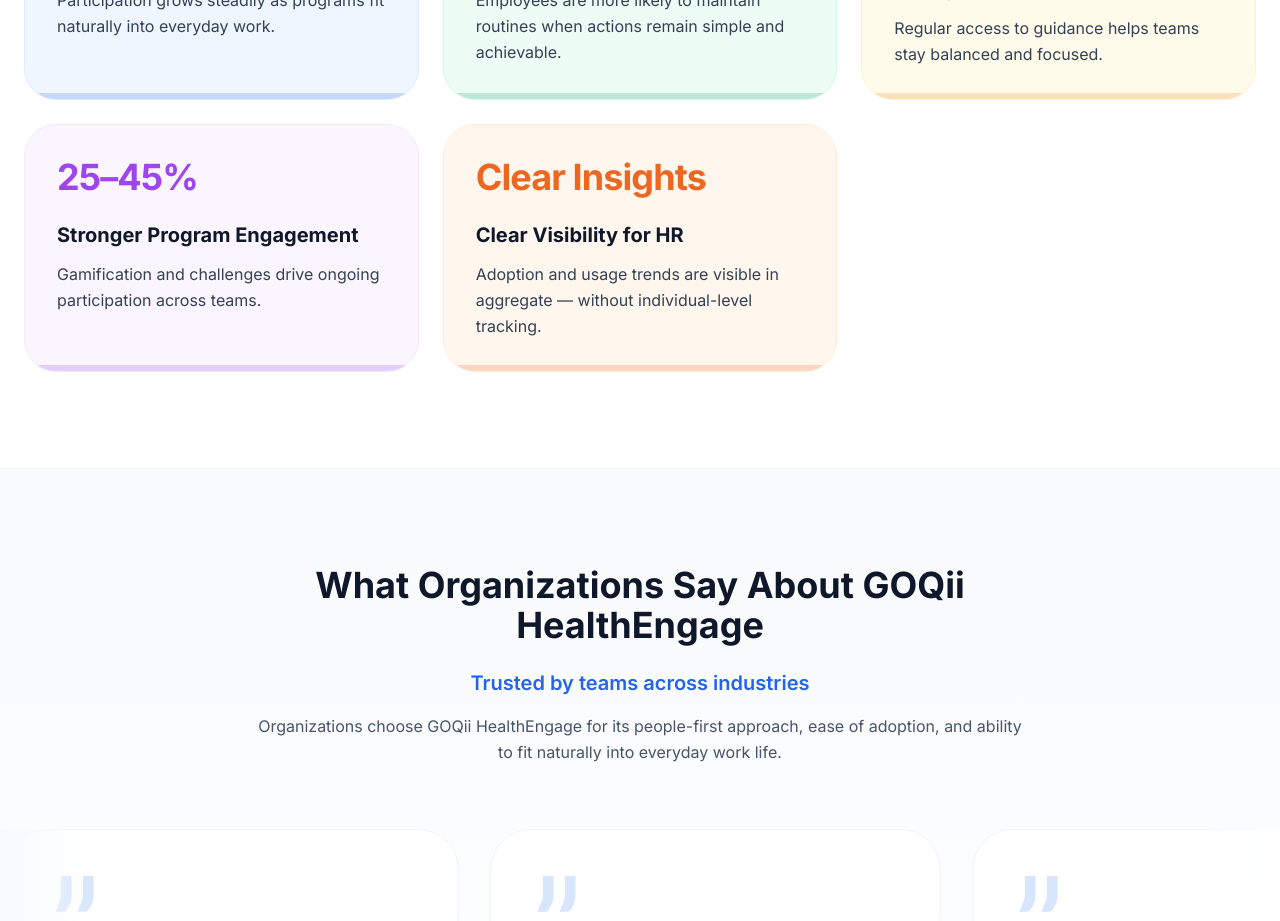
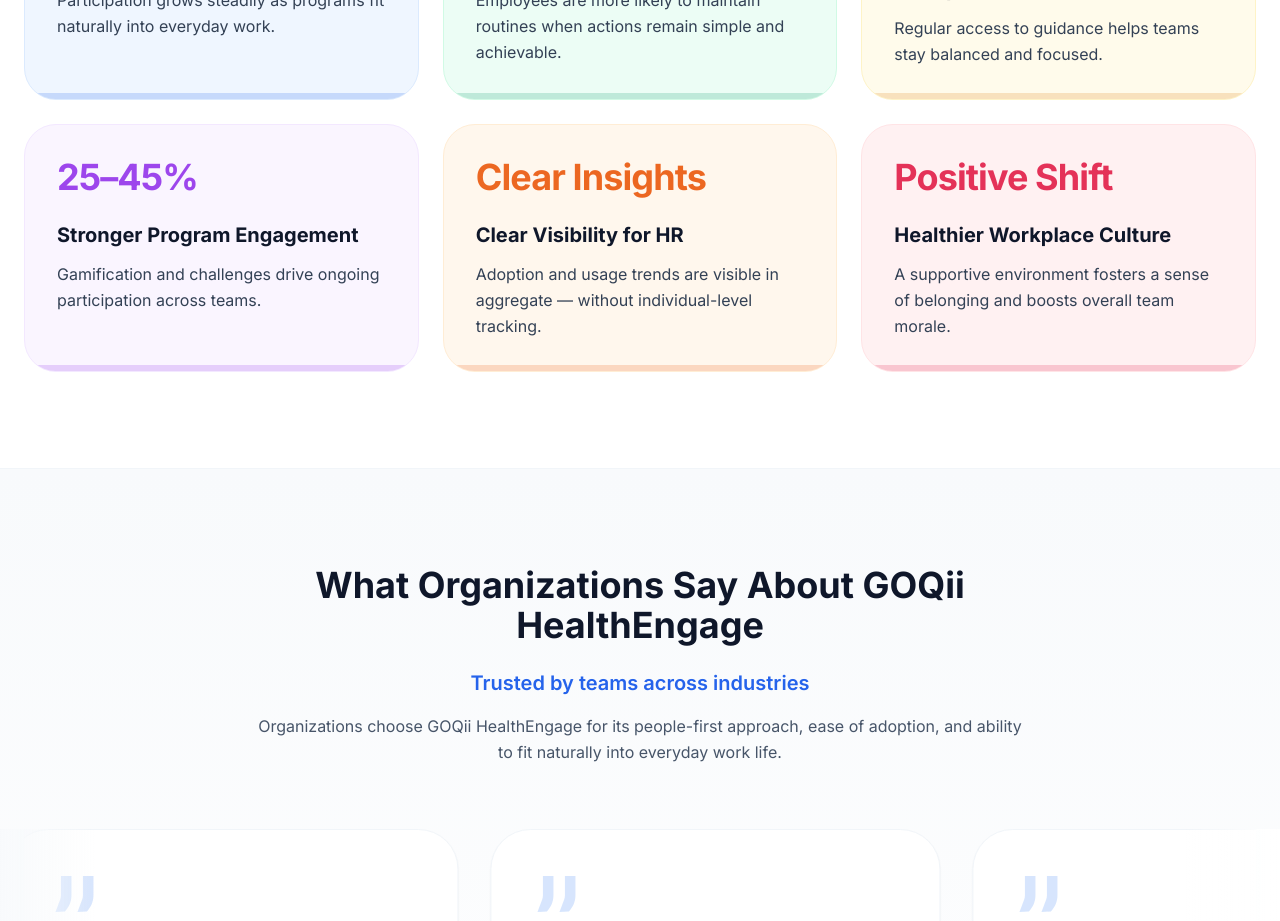
Before and after one commit to anandgoqii/GOQii-Corporate, a React (Vite) app: page / in a window 1280 px wide. Shown: the part 8820-9741 px from the top of the page. Built offline with nearby package versions, Linux system fonts and the light colour scheme.

Commit message:
feat: Add "Healthier Workplace Culture" card
Introduces a new card to the main dashboard highlighting the positive impact on workplace culture, emphasizing belonging and team morale. This enhances the overall value proposition by showcasing an additional benefit of the platform.

```diff
--- a/App.tsx
+++ b/App.tsx
@@ -1279,6 +1279,12 @@
       stat: "Clear Insights",
       desc: "Adoption and usage trends are visible in aggregate — without individual-level tracking.",
       color: "orange"
+    },
+    {
+      title: "Healthier Workplace Culture",
+      stat: "Positive Shift",
+      desc: "A supportive environment fosters a sense of belonging and boosts overall team morale.",
+      color: "rose"
     }
   ];
 
@@ -1289,6 +1295,7 @@
       case 'amber': return 'bg-amber-50 text-amber-600 border-amber-100';
       case 'purple': return 'bg-purple-50 text-purple-600 border-purple-100';
       case 'orange': return 'bg-orange-50 text-orange-600 border-orange-100';
+      case 'rose': return 'bg-rose-50 text-rose-600 border-rose-100';
       default: return 'bg-slate-50 text-slate-600 border-slate-100';
     }
   };
```
